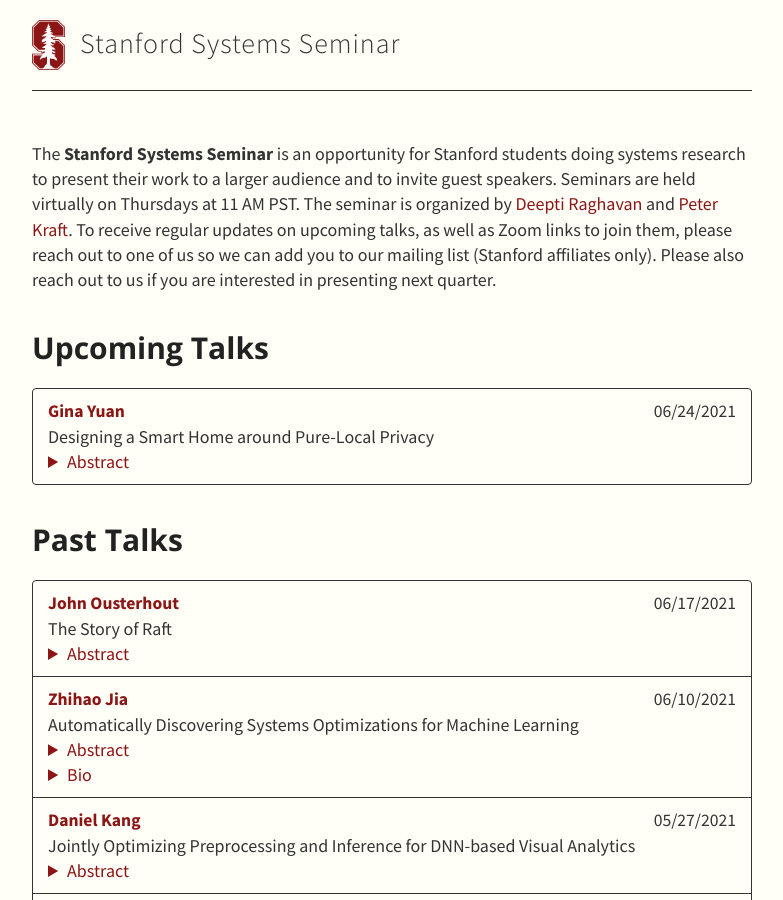
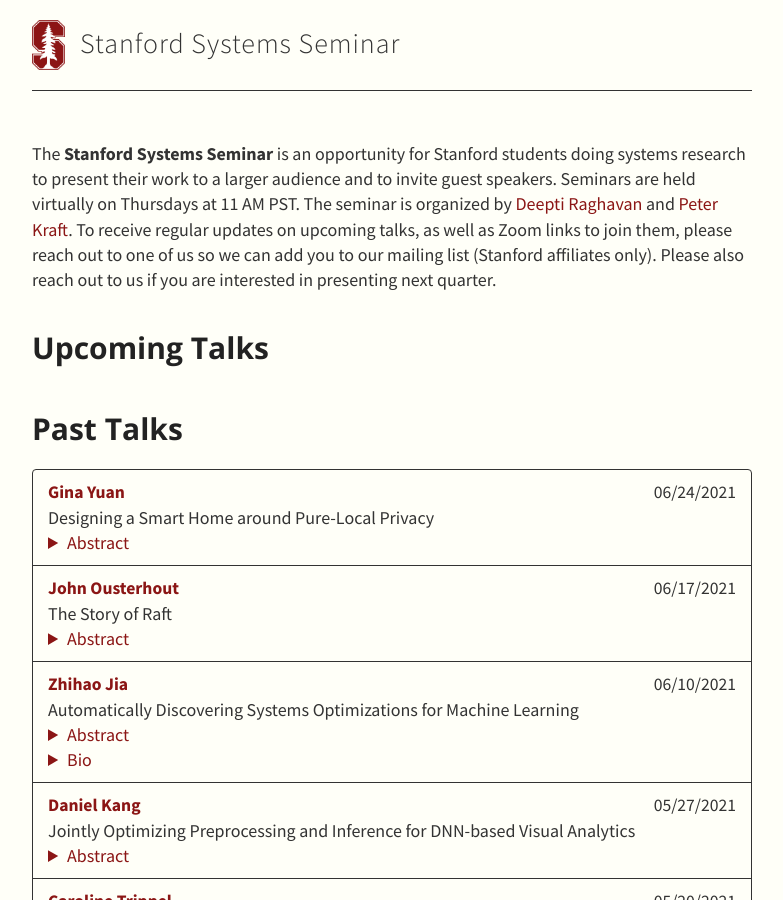
Before and after one commit to stanford-systems-seminar/stanford-systems-seminar.github.io, a Jekyll site: the page built from index.md, in a window 1280 px wide and 900 px high. Shown: the whole window, without its empty margins (248-1031 px from the left). Built offline with Jekyll 4.4.1, drawn with Linux system fonts in a browser that asks for light colours; part of the change alters nothing that is shown.

```diff
--- a/_data/talks.yml
+++ b/_data/talks.yml
@@ -1,12 +1,12 @@
 - type: Upcoming Talks
+  members:
+- type: Past Talks
   members:
     - speaker: Gina Yuan
       date: 06/24/2021
       title: "Designing a Smart Home around Pure-Local Privacy"
       abstract: "Internet-connected IoT devices pose a significant threat to user privacy. Compromised or malicious vendors have access to microphones, cameras, door locks, and other highly sensitive data sources in people’s homes. Though a few IoT apps inherently depend on the cloud for consuming content and sharing analytics, much of the rationale for cloud-based control is to utilize cloud hardware resources. However, many users already own the computation, storage, and connectivity necessary to support today’s IoT applications. The missing piece is a framework to make these resources available to IoT devices. This talk presents Karl, an architecture for a home cloud that executes as much functionality as possible on user-owned hardware. Karl allows IoT devices to offload computation and storage to the user’s own computers using a module programming model inspired by serverless computing. Karl also mediates access to the Internet through pipeline policies, easily visualized and mapped to English-language privacy guarantees. Pipeline policies are compiled down to a simplified form of mandatory access control based on tags, which justify the transfer of data between and out of sandboxed modules. We prototype Karl and implement 3 sensors, 9 modules, and 9 pipeline policies using it. We show that Karl can easily express sophisticated privacy policies and is practical, with latencies below 2ms for interactive applications."
       website: http://www.ginayuan.com/
-- type: Past Talks
-  members:
     - speaker: John Ousterhout
       date: 06/17/2021
       title: "The Story of Raft"
```
